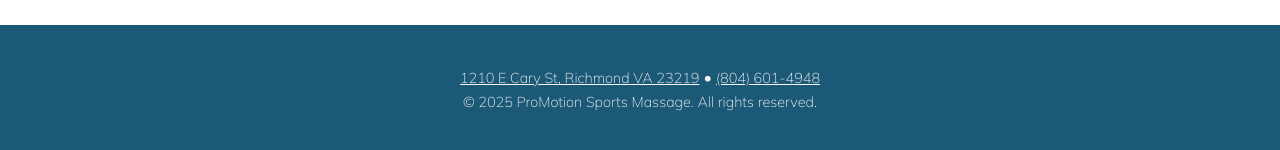
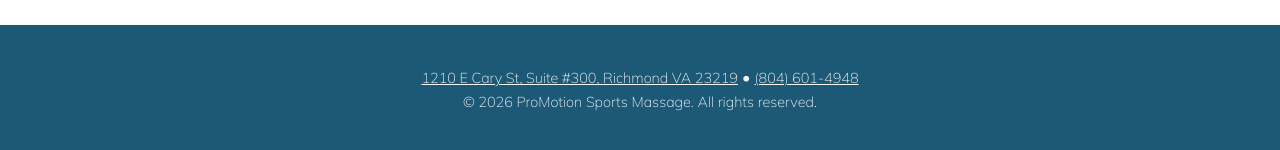
Before and after one commit to jpfingsten/promotion-massage, a plain HTML site: page index.html in a window 1280 px wide. Shown: the part 2817-2967 px from the top of the page. Drawn offline with Linux system fonts and the light colour scheme.

Commit message:
Add suite number and update copyright year

```diff
--- a/index.html
+++ b/index.html
@@ -186,10 +186,10 @@
   <footer>
     <div class="container">
       <span>
-        <a href="https://maps.app.goo.gl/gjpvahzChfGUY7BM6" target="_blank">1210 E Cary St, Richmond VA 23219</a> &bull;
+        <a href="https://maps.app.goo.gl/gjpvahzChfGUY7BM6" target="_blank">1210 E Cary St, Suite #300, Richmond VA 23219</a> &bull;
         <a href="tel:+18046014948">(804) 601-4948</a>
       </span>
-      <p>&copy; 2025 ProMotion Sports Massage. All rights reserved.</p>
+      <p>&copy; 2026 ProMotion Sports Massage. All rights reserved.</p>
     </div>
   </footer>
 
```
Also changed, not shown: booking.html (+2 -2 lines), staff.html (+2 -2 lines).
